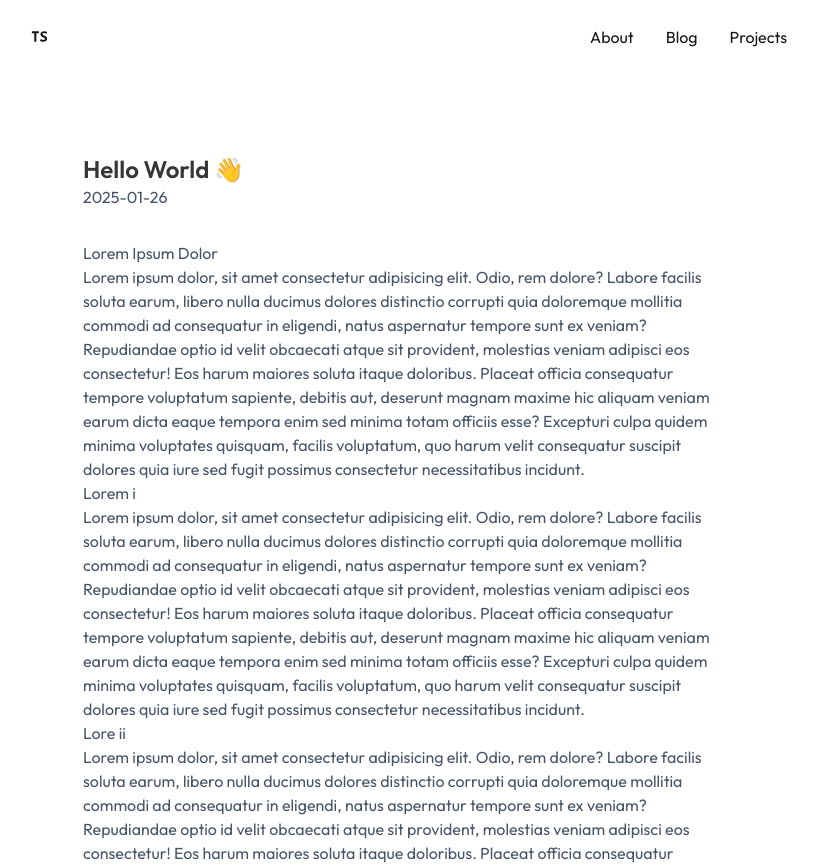
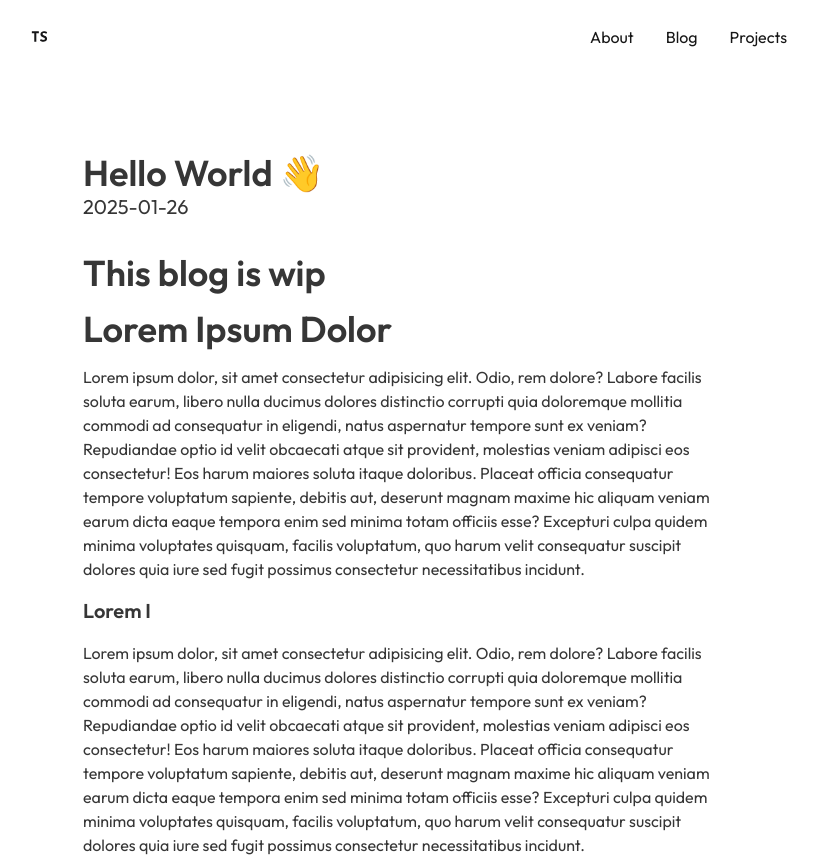
Before and after one commit to tauseefsshah/tauseefsshah.com, a Next.js app: page /blog/1-hello-world in a window 1280 px wide. Shown: the top 865 px of the page, without its empty margins (237-1055 px from the left). Built offline with nearby package versions, Linux system fonts and the light colour scheme.

Commit message:
chore: set blog

```diff
--- a/app/blog/[slug]/page.jsx
+++ b/app/blog/[slug]/page.jsx
@@ -25,13 +25,13 @@ export default async function Page({ params }) {
   const _content = marked(content);
 
   return (
-    <main className="space-y-8 py-20 max-w-screen-sm mx-auto">
+    <main id="blog-content" className="space-y-8 py-20 max-w-screen-sm mx-auto">
       <div>
-        <h2 className="text-2xl font-semibold">{meta.title}</h2>
-        <p className="font-semiold text-slate-600">{meta.date}</p>
+        <h1 className="text-7xl font-black">{meta.title}</h1>
+        <p className="text-xl font-semiold">{meta.date}</p>
       </div>
       <article
-        className="text-slate-600"
+        className="space-y-4"
         dangerouslySetInnerHTML={{
           __html: _content,
         }}
--- a/app/globals.css
+++ b/app/globals.css
@@ -36,3 +36,26 @@ body {
 a:hover {
   @apply underline underline-offset-8 decoration-2;
 }
+
+#blog-content h1,
+h2,
+h3,
+h4 {
+  @apply font-semibold;
+}
+
+#blog-content h1 {
+  @apply text-4xl;
+}
+
+#blog-content h2 {
+  @apply text-2xl;
+}
+
+#blog-content h3 {
+  @apply text-xl;
+}
+
+#blog-content h4 {
+  @apply text-lg;
+}
--- a/data/blogs/1-hello-world.md
+++ b/data/blogs/1-hello-world.md
@@ -1,17 +1,19 @@
 ---
 date: "2025-01-26"
 title: Hello World 👋
-excerpt: Lorem ipsum dolor, sit amet consectetur adipisicing elit. Odio, rem dolore? Labore facilis soluta earum, libero nulla ducimus dolores distinctio corrupti quia doloremque mollitia commodi ad consequatur in eligendi
+excerpt: This blog is wip. Lorem ipsum dolor, sit amet consectetur adipisicing elit. Odio, rem dolore? Labore facilis soluta earum, libero nulla ducimus dolores distinctio corrupti quia doloremque mollitia commodi ad consequatur in eligendi
 ---
+
+# This blog is wip
 
 # Lorem Ipsum Dolor
 
 Lorem ipsum dolor, sit amet consectetur adipisicing elit. Odio, rem dolore? Labore facilis soluta earum, libero nulla ducimus dolores distinctio corrupti quia doloremque mollitia commodi ad consequatur in eligendi, natus aspernatur tempore sunt ex veniam? Repudiandae optio id velit obcaecati atque sit provident, molestias veniam adipisci eos consectetur! Eos harum maiores soluta itaque doloribus. Placeat officia consequatur tempore voluptatum sapiente, debitis aut, deserunt magnam maxime hic aliquam veniam earum dicta eaque tempora enim sed minima totam officiis esse? Excepturi culpa quidem minima voluptates quisquam, facilis voluptatum, quo harum velit consequatur suscipit dolores quia iure sed fugit possimus consectetur necessitatibus incidunt.
 
-### Lorem i
+### Lorem I
 
 Lorem ipsum dolor, sit amet consectetur adipisicing elit. Odio, rem dolore? Labore facilis soluta earum, libero nulla ducimus dolores distinctio corrupti quia doloremque mollitia commodi ad consequatur in eligendi, natus aspernatur tempore sunt ex veniam? Repudiandae optio id velit obcaecati atque sit provident, molestias veniam adipisci eos consectetur! Eos harum maiores soluta itaque doloribus. Placeat officia consequatur tempore voluptatum sapiente, debitis aut, deserunt magnam maxime hic aliquam veniam earum dicta eaque tempora enim sed minima totam officiis esse? Excepturi culpa quidem minima voluptates quisquam, facilis voluptatum, quo harum velit consequatur suscipit dolores quia iure sed fugit possimus consectetur necessitatibus incidunt.
 
-### Lore ii
+### Lorem II
 
 Lorem ipsum dolor, sit amet consectetur adipisicing elit. Odio, rem dolore? Labore facilis soluta earum, libero nulla ducimus dolores distinctio corrupti quia doloremque mollitia commodi ad consequatur in eligendi, natus aspernatur tempore sunt ex veniam? Repudiandae optio id velit obcaecati atque sit provident, molestias veniam adipisci eos consectetur! Eos harum maiores soluta itaque doloribus. Placeat officia consequatur tempore voluptatum sapiente, debitis aut, deserunt magnam maxime hic aliquam veniam earum dicta eaque tempora enim sed minima totam officiis esse? Excepturi culpa quidem minima voluptates quisquam, facilis voluptatum, quo harum velit consequatur suscipit dolores quia iure sed fugit possimus consectetur necessitatibus incidunt.
```
Also changed, not shown: data/blogs/12-another-test-blog.md (deleted, +0 -17 lines), data/blogs/2-test-blog.md (deleted, +0 -17 lines).
